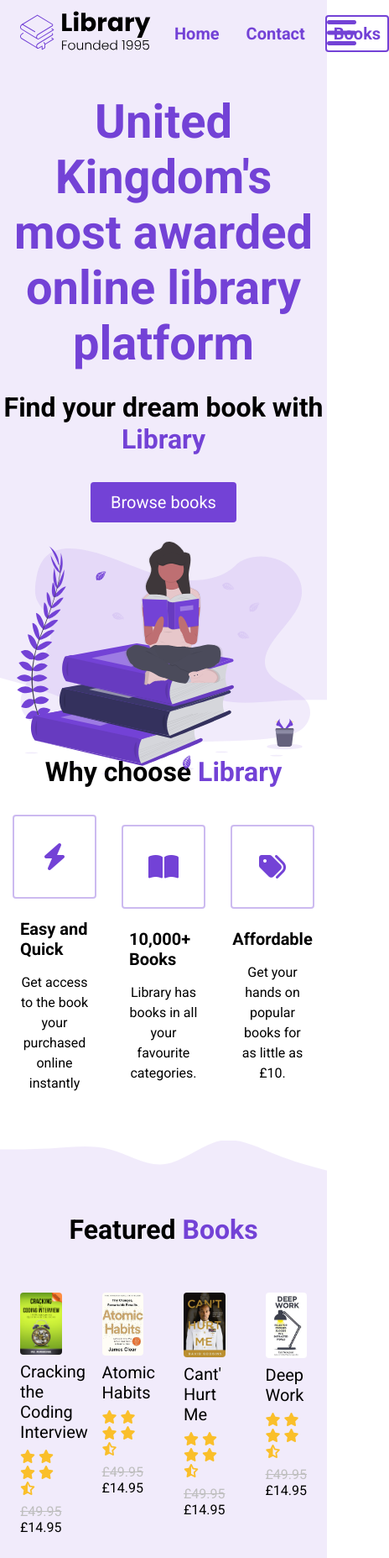
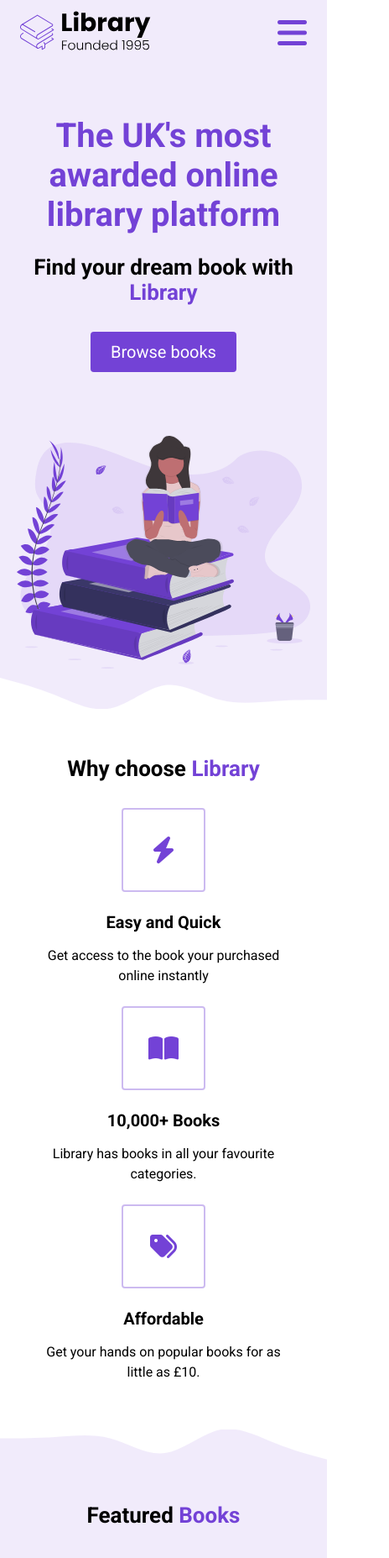
Before and after one commit to adil2757/ecommerce-practice, a plain HTML site: page index.html in a window 390 px wide. Shown: the top 1855 px of the page at 84% size, 464 px wide, since content can reach past the window. Drawn offline with Linux system fonts and the light colour scheme.

Commit message:
small phones phones tablets media adjustment

```diff
--- a/index.html
+++ b/index.html
@@ -10,9 +10,8 @@
       src="https://kit.fontawesome.com/c8e4d183c2.js"
       crossorigin="anonymous"
     ></script>
+  </head>
   <script src="index.js"></script>
-  </head>
-
   <body>
     <section id="landing">
       <nav>
@@ -23,35 +22,37 @@
             <li><a href="#" class="nav__link">Contact</a></li>
             <li><a href="#" class="nav__link nav__link--primary">Books</a></li>
           </ul>
-        </div>
-        <button class="btn__menu" oneclick="openMenu()">
+          <button class="btn__menu" onclick="openMenu()">
             <i class="fas fa-bars"></i>
           </button>
           <div class="menu__backdrop">
-            <button class="btn__menu btn__menu--close" oneclick="closeMenu()">
+            <button class="btn__menu btn__menu--close" onclick="closeMenu()">
               <i class="fas fa-times"></i>
             </button>
             <ul class="menu__links">
               <li class="menu__list">
-                    <a href="#" class="menu__link">Home</a>
+                <a href="#" class="menu__link" onclick="closeMenu()">Home</a>
               </li>
               <li class="menu__list">
-                    <a href="#features" class="menu__link">Books</a>
+                <a href="#features" class="menu__link" onclick="closeMenu()">Books</a>
               </li>
               <li class="menu__list">
-                    <a class="menu__link no-cursor">Contact</a>
+                <a class="menu__link no-cursor" onclick="closeMenu()">Contact</a>
               </li>
             </ul>
+          </div>
         </div>
       </nav>
       <header>
         <div class="header__container">
           <div class="header__description">
-            <h1>United Kingdom's most awarded online library platform</h1>
+            <h1>The UK's most awarded online library platform</h1>
             <h2>
               Find your dream book with <span class="purple">Library</span>
             </h2>
+            <a href="#features">
                 <button class="btn">Browse books</button>
+            </a>
           </div>
           <figure class="header__img--wrapper">
             <img src="./assets/Undraw_Books.svg" alt="" />
@@ -169,11 +170,7 @@
               </div>
               <div class="book">
                 <figure class="book__img--wrapper">
-                  <img
-                    class="book__img"
-                    src="./assets/deep work.jpeg"
-                    alt=""
-                  />
+                  <img class="book__img" src="./assets/deep work.jpeg" alt="" />
                 </figure>
                 <div class="book__title">Deep Work</div>
                 <div class="book__ratings">
@@ -201,11 +198,7 @@
             <div class="books">
               <div class="book">
                 <figure class="book__img--wrapper">
-                  <img
-                    class="book__img"
-                    src="./assets/book-1.jpeg"
-                    alt=""
-                  />
+                  <img class="book__img" src="./assets/book-1.jpeg" alt="" />
                 </figure>
                 <div class="book__title">The 10X Rule</div>
                 <div class="book__ratings">
@@ -221,11 +214,7 @@
               </div>
               <div class="book">
                 <figure class="book__img--wrapper">
-                  <img
-                    class="book__img"
-                    src="./assets/book-2.jpeg"
-                    alt=""
-                  />
+                  <img class="book__img" src="./assets/book-2.jpeg" alt="" />
                 </figure>
                 <div class="book__title">Be Obsessed Or Be Average</div>
                 <div class="book__ratings">
@@ -241,11 +230,7 @@
               </div>
               <div class="book">
                 <figure class="book__img--wrapper">
-                  <img
-                    class="book__img"
-                    src="./assets/book-3.jpeg"
-                    alt=""
-                  />
+                  <img class="book__img" src="./assets/book-3.jpeg" alt="" />
                 </figure>
                 <div class="book__title">Rich Dad Poor Dad</div>
                 <div class="book__ratings">
@@ -261,11 +246,7 @@
               </div>
               <div class="book">
                 <figure class="book__img--wrapper">
-                  <img
-                    class="book__img"
-                    src="./assets/book-4.jpeg"
-                    alt=""
-                  />
+                  <img class="book__img" src="./assets/book-4.jpeg" alt="" />
                 </figure>
                 <div class="book__title">Cashflow Quadrant</div>
                 <div class="book__ratings">
@@ -281,11 +262,7 @@
               </div>
               <div class="book">
                 <figure class="book__img--wrapper">
-                  <img
-                    class="book__img"
-                    src="./assets/book-5.jpeg"
-                    alt=""
-                  />
+                  <img class="book__img" src="./assets/book-5.jpeg" alt="" />
                 </figure>
                 <div class="book__title">The 48 Laws Of Power</div>
                 <div class="book__ratings">
@@ -301,11 +278,7 @@
               </div>
               <div class="book">
                 <figure class="book__img--wrapper">
-                  <img
-                    class="book__img"
-                    src="./assets/book-6.jpeg"
-                    alt=""
-                  />
+                  <img class="book__img" src="./assets/book-6.jpeg" alt="" />
                 </figure>
                 <div class="book__title">The 5 Second Rule</div>
                 <div class="book__ratings">
@@ -321,11 +294,7 @@
               </div>
               <div class="book">
                 <figure class="book__img--wrapper">
-                  <img
-                    class="book__img"
-                    src="./assets/book-7.jpg"
-                    alt=""
-                  />
+                  <img class="book__img" src="./assets/book-7.jpg" alt="" />
                 </figure>
                 <div class="book__title">Your Next Five Moves</div>
                 <div class="book__ratings">
@@ -341,11 +310,7 @@
               </div>
               <div class="book">
                 <figure class="book__img--wrapper">
-                  <img
-                    class="book__img"
-                    src="./assets/book-8.jpeg"
-                    alt=""
-                  />
+                  <img class="book__img" src="./assets/book-8.jpeg" alt="" />
                 </figure>
                 <div class="book__title">Mastery</div>
                 <div class="book__ratings">
@@ -367,7 +332,9 @@
       <section id="explore">
         <div class="container">
           <div class="row row__column">
-                <h2 class="section__title"> Explore more <span class="purple">Books</span></h2>
+            <h2 class="section__title">
+              Explore more <span class="purple">Books</span>
+            </h2>
             <a href="#features">
               <button class="btn">Browse books</button>
             </a>
@@ -381,7 +348,11 @@
         <div class="row row__column">
           <a href="#">
             <figure class="footer__logo">
-                        <img src="./assets/Library.svg" class="footer__logo--img" alt="">
+              <img
+                src="./assets/Library.svg"
+                class="footer__logo--img"
+                alt=""
+              />
             </figure>
           </a>
           <div class="footer__list">
--- a/styles.css
+++ b/styles.css
@@ -92,6 +92,7 @@ li {
     text-align: center;
     border: none;
     color: #7342d6;
+    display: none;
 }
 
 .menu__backdrop {
@@ -105,7 +106,19 @@ li {
     display: flex;
     justify-content: center;
     align-items: center;
-    display: none;
+    transition: all 300ms ease;
+    opacity: 0;
+    visibility: hidden;
+}
+
+.menu--open .menu__backdrop {
+    visibility: visible;
+    opacity: 1;
+}
+
+.menu--open {
+    max-height: 100vh;
+    overflow-y: hidden;
 }
 
 .menu__links {
@@ -253,6 +266,7 @@ HIGHLIGHTS
 
 .highlight__wrapper {
     display: flex;
+    flex-wrap: wrap;
 }
 
 .highlight {
@@ -260,7 +274,6 @@ HIGHLIGHTS
     width: calc(100% / 3);
     display: flex;
     align-items: center;
-    justify-content: center;
     flex-direction: column;
 }
 
@@ -285,6 +298,7 @@ HIGHLIGHTS
 .highlight__subtitle {
     font-size: 20px;
     margin-bottom: 16px;
+    text-align: center;
 }
 
 /*
@@ -387,3 +401,47 @@ footer {
 .footer__link {
     padding: 0 8px;
 }
+
+/* SMALL PHONES, TABLETS, LARGE SMARTPHONE */
+
+@media (max-width: 768px) {
+    .header__description {
+        padding: 0 24px;
+    }
+
+    h1 {
+        font-size: 40px;
+    }
+
+    h2 {
+        font-size: 26px;
+    }
+
+    button {
+        font-size: 18px;
+    }
+
+    .book {
+        width: 50%;
+    }
+}
+
+/* SMALL PHONES, LARGE SMARTPHONES */
+
+@media (max-width: 500px) {
+    .nav__links {
+        display: none;
+    }
+
+    .btn__menu {
+        display: block;
+    }
+
+    .highlight {
+        width: 100%;
+    }
+
+    .highlight:not(:last-child) {
+        margin-bottom: 24px;
+    }
+}
```
Lines whose indentation alone changed are shown as unchanged.
